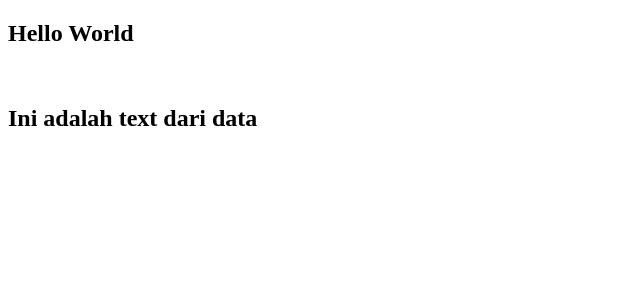
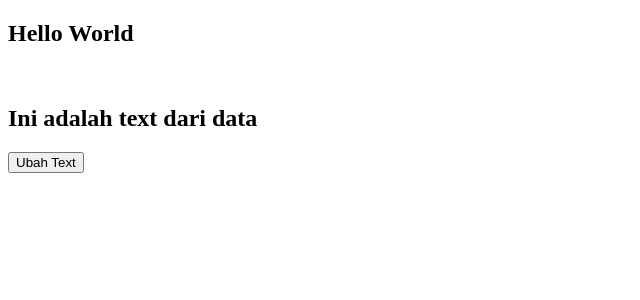
Before and after one commit to robbytrujillo/fundamentalVue, a Vue app: page / in a window 1280 px wide. Shown: the top 300 px of the page, without its empty margins (0-640 px from the left). Built offline with nearby package versions, Linux system fonts and the light colour scheme.

Commit message:
Fundamental Vue | PROPS

```diff
--- a/src/App.vue
+++ b/src/App.vue
@@ -1,5 +1,5 @@
 <template>
-  <Header :text="text" />
+  <Header @changeTitle="ubahText" :text="text" />
   <!-- ============================================================== -->
   <!-- <input type="text" v-model="cari" placeholder="cari" /> -->
   <!-- <h2>Welcome, {{ nama }}</h2> -->
@@ -36,6 +36,11 @@ export default {
     return {
       text: "Ini adalah text dari data",
     };
+  },
+  methods: {
+    ubahText(newText) {
+      this.text = newText;
+    },
   },
 };
 
--- a/src/components/Header.vue
+++ b/src/components/Header.vue
@@ -2,12 +2,24 @@
   <h2>Hello World</h2>
   <br />
   <h2>{{ text }}</h2>
+  <button @click="changeText">Ubah Text</button>
 </template>
 
 <script>
 export default {
   name: "Header",
   props: ["text"],
+  data() {
+    return {
+      newText: "Ini adalah text dari header.vue",
+    };
+  },
+  methods: {
+    changeText() {
+      this.$emit("changeTitle", this.newText);
+    },
+  },
+  emits: ["changeTitle"],
 };
 </script>
 
```
